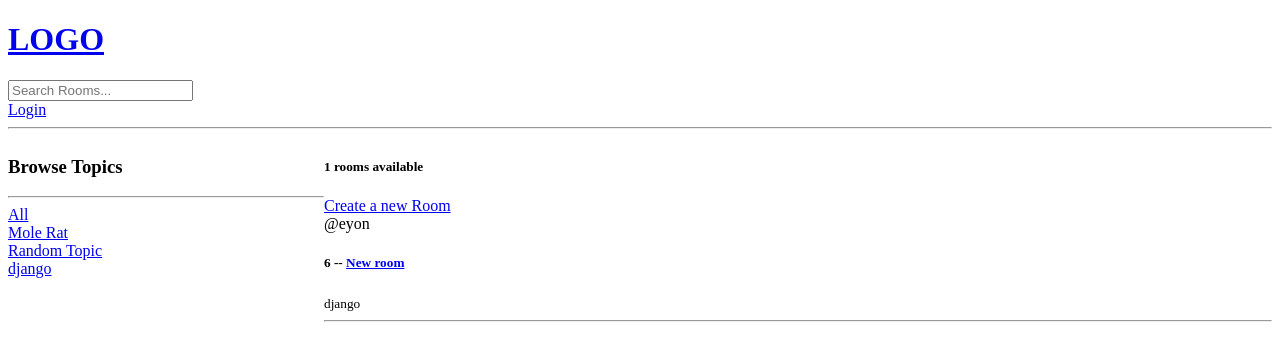
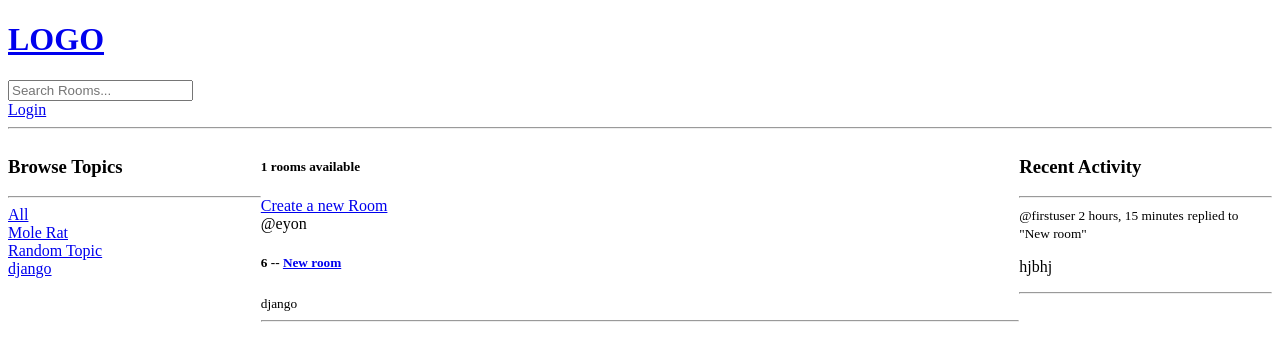
Before and after one commit to mdtanbirh/social, a Django app: page /?q=django in a window 1280 px wide. Shown: the top 361 px of the page. Run offline with Django 3.2, Linux system fonts and the light colour scheme; data comes from the database, SQL or seed files in the repository; both versions use the stored data as it was after the commit.

Commit message:
activity feed

```diff
--- a/base/models.py
+++ b/base/models.py
@@ -32,5 +32,8 @@ class Message(models.Model):
     updated = models.DateTimeField(auto_now=True)
     created = models.DateTimeField(auto_now_add=True)
 
+    class Meta:
+        ordering = ['-updated', '-created']
+
     def __str__(self):
         return self.body[0:50]
--- /dev/null
+++ b/base/templates/base/activity_component.html
@@ -0,0 +1,14 @@
+<h3>Recent Activity</h3>
+<hr>
+{% for message in room_message %}
+<div>
+    <small>@{{message.user}} {{message.created|timesince}}</small>
+    <small>replied to "{{message.room}}"</small>
+
+    <p>{{message}}</p>
+    {% if request.user == message.user %}
+    <a href="{% url 'delete-message' message.id %}">Delete</a>
+    {% endif %}
+    <hr>
+</div>
+{% endfor %}
--- /dev/null
+++ b/base/templates/base/feed_component.html
@@ -0,0 +1,14 @@
+<div>
+    {% for room in rooms %}
+        <div>
+            {% if request.user == room.host %}
+            <a href="{% url 'update-room' room.id %}">Update</a>
+            <a href="{% url 'delete-room' room.id %}">Delete</a>
+            {% endif %}
+            <span>@{{ room.host.username }}</span>
+            <h5>{{ room.id }} -- <a href="{% url 'room' room.id %}">{{ room.name }}</a></h5>
+            <small>{{ room.topic.name }}</small>
+            <hr>
+        </div>
+    {% endfor %}
+</div>
--- a/base/templates/base/home.html
+++ b/base/templates/base/home.html
@@ -5,42 +5,22 @@
 <style>
     .home-container{
         display: grid;
-        grid-template-columns: 1fr 3fr;
+        grid-template-columns: 1fr 3fr 1fr;
     }
 </style>
 
 <div class="home-container">
     <div>
-        <h3>Browse Topics</h3>
-        <hr>
-
-            <div>
-                <a href="{% url 'home' %}">All</a>
-            </div>
-
-        {% for topic in topics %}
-            <div>
-                <a href="{% url 'home' %}?q={{topic.name}}">{{topic.name}}</a>
-            </div>
-        {% endfor %}
+        {% include 'base/topic_component.html'%}
     </div>
     <div>
         <h5>{{room_count}} rooms available</h5>
         <a href="{% url 'create-room' %}">Create a new Room</a>
-        <div>
-            {% for room in rooms %}
-                <div>
-                    {% if request.user == room.host %}
-                    <a href="{% url 'update-room' room.id %}">Update</a>
-                    <a href="{% url 'delete-room' room.id %}">Delete</a>
-                    {% endif %}
-                    <span>@{{ room.host.username }}</span>
-                    <h5>{{ room.id }} -- <a href="{% url 'room' room.id %}">{{ room.name }}</a></h5>
-                    <small>{{ room.topic.name }}</small>
-                    <hr>
-                </div>
-            {% endfor %}
-        </div>
+        {% include 'base/feed_component.html' %}
+    </div>
+
+    <div>
+        {% include 'base/activity_component.html' %}
     </div>
 
 </div>
--- /dev/null
+++ b/base/templates/base/topic_component.html
@@ -0,0 +1,12 @@
+<h3>Browse Topics</h3>
+<hr>
+
+    <div>
+        <a href="{% url 'home' %}">All</a>
+    </div>
+
+{% for topic in topics %}
+    <div>
+        <a href="{% url 'home' %}?q={{topic.name}}">{{topic.name}}</a>
+    </div>
+{% endfor %}
--- a/base/views.py
+++ b/base/views.py
@@ -68,13 +68,16 @@ def home(request):
 
     topics = Topic.objects.all()
     room_count = rooms.count()
-    context = {'rooms': rooms, 'topics': topics, 'room_count': room_count}
+    room_message = Message.objects.filter(Q(room__topic__name__icontains=q))
+
+    context = {'rooms': rooms, 'topics': topics,
+               'room_count': room_count, 'room_message': room_message}
     return render(request, 'base/home.html', context)
 
 
 def room(request, pk):
     room = Room.objects.get(id=pk)
-    room_messages = room.message_set.all().order_by('-created')
+    room_messages = room.message_set.all()
     participants = room.participants.all()
 
     if request.method == 'POST':
```
Also changed, not shown: db.sqlite3.
